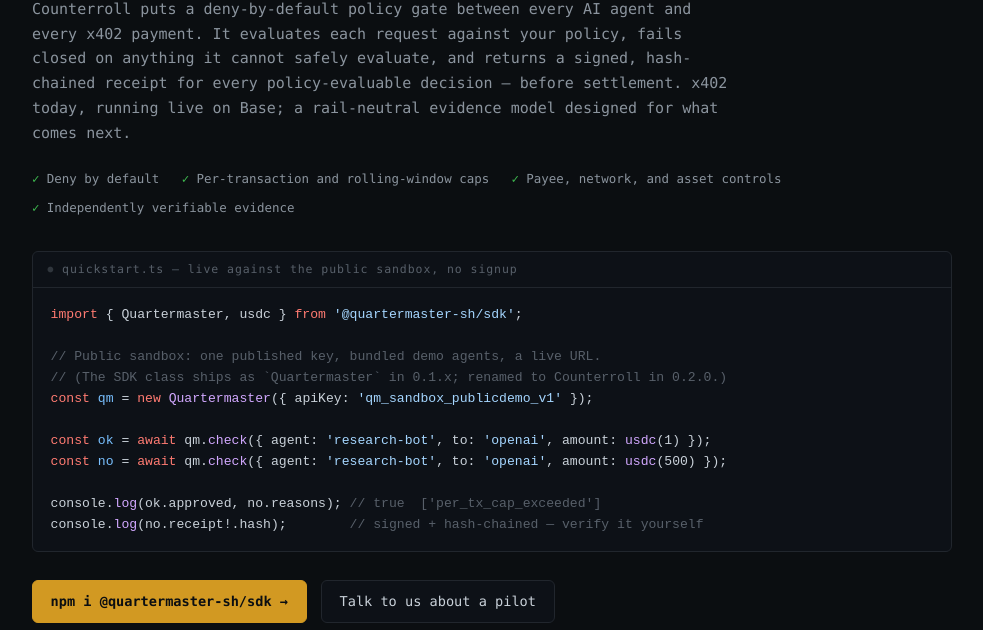
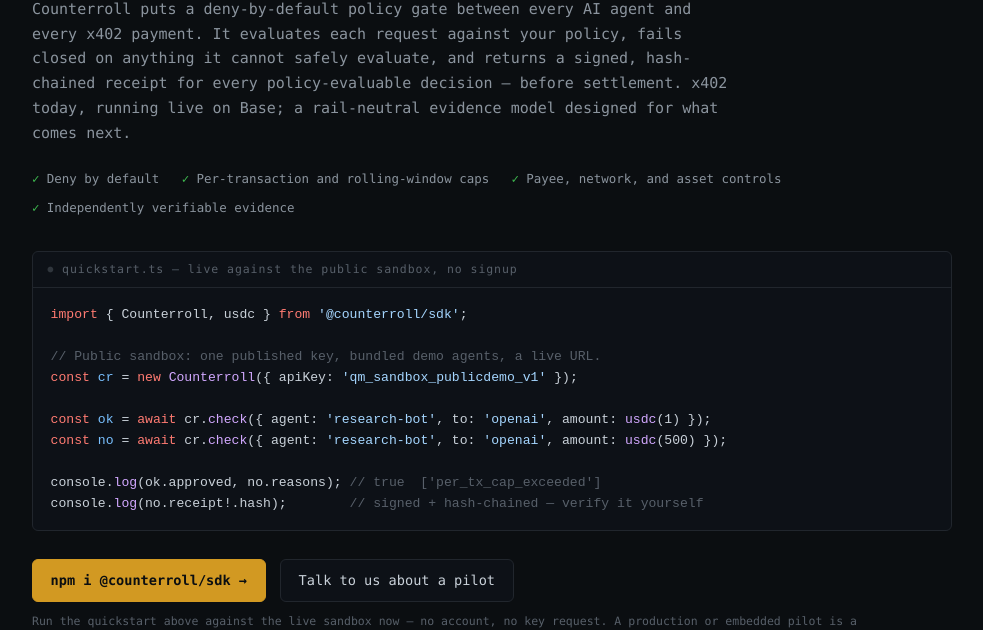
Before and after one commit to Counterroll/site, a plain HTML site: page index.html in a window 1280 px wide. Shown: the part 302-932 px from the top of the page, without its empty margins (148-1131 px from the left). Drawn offline with Linux system fonts and the light colour scheme.

Commit message:
Sync Counterroll SDK quickstart

```diff
--- a/index.html
+++ b/index.html
@@ -263,21 +263,20 @@
 
     <div class="term">
       <div class="term-bar">quickstart.ts — live against the public sandbox, no signup</div>
-      <pre><span class="tok-kw">import</span> { Quartermaster, usdc } <span class="tok-kw">from</span> <span class="tok-str">'@quartermaster-sh/sdk'</span>;
+      <pre><span class="tok-kw">import</span> { Counterroll, usdc } <span class="tok-kw">from</span> <span class="tok-str">'@counterroll/sdk'</span>;
 
 <span class="tok-cm">// Public sandbox: one published key, bundled demo agents, a live URL.</span>
-<span class="tok-cm">// (The SDK class ships as `Quartermaster` in 0.1.x; renamed to Counterroll in 0.2.0.)</span>
-<span class="tok-kw">const</span> <span class="tok-const">qm</span> = <span class="tok-kw">new</span> <span class="tok-fn">Quartermaster</span>({ apiKey: <span class="tok-str">'qm_sandbox_publicdemo_v1'</span> });
+<span class="tok-kw">const</span> <span class="tok-const">cr</span> = <span class="tok-kw">new</span> <span class="tok-fn">Counterroll</span>({ apiKey: <span class="tok-str">'qm_sandbox_publicdemo_v1'</span> });
 
-<span class="tok-kw">const</span> <span class="tok-const">ok</span> = <span class="tok-kw">await</span> qm.<span class="tok-fn">check</span>({ agent: <span class="tok-str">'research-bot'</span>, to: <span class="tok-str">'openai'</span>, amount: <span class="tok-fn">usdc</span>(1) });
-<span class="tok-kw">const</span> <span class="tok-const">no</span> = <span class="tok-kw">await</span> qm.<span class="tok-fn">check</span>({ agent: <span class="tok-str">'research-bot'</span>, to: <span class="tok-str">'openai'</span>, amount: <span class="tok-fn">usdc</span>(500) });
+<span class="tok-kw">const</span> <span class="tok-const">ok</span> = <span class="tok-kw">await</span> cr.<span class="tok-fn">check</span>({ agent: <span class="tok-str">'research-bot'</span>, to: <span class="tok-str">'openai'</span>, amount: <span class="tok-fn">usdc</span>(1) });
+<span class="tok-kw">const</span> <span class="tok-const">no</span> = <span class="tok-kw">await</span> cr.<span class="tok-fn">check</span>({ agent: <span class="tok-str">'research-bot'</span>, to: <span class="tok-str">'openai'</span>, amount: <span class="tok-fn">usdc</span>(500) });
 
 console.<span class="tok-fn">log</span>(ok.approved, no.reasons); <span class="tok-cm">// true  ['per_tx_cap_exceeded']</span>
 console.<span class="tok-fn">log</span>(no.receipt!.hash);        <span class="tok-cm">// signed + hash-chained — verify it yourself</span></pre>
     </div>
 
     <div class="cta-row">
-      <a class="btn primary" href="https://www.npmjs.com/package/@quartermaster-sh/sdk">npm i @quartermaster-sh/sdk →</a>
+      <a class="btn primary" href="https://www.npmjs.com/package/@counterroll/sdk">npm i @counterroll/sdk →</a>
       <a class="btn" href="mailto:hello@counterroll.dev?subject=Counterroll%20production%20or%20embedded%20partner&amp;body=Company%3A%0AMotion%3A%20production%20design%20partner%20%2F%20embedded%20governance%20partner%0AWhat%20can%20your%20agent%20or%20platform%20pay%20for%20or%20govern%3F%3A%0APayment%20rail%20or%20facilitator%3A%0AFirst%20policy%20you%20need%20enforced%3A%0ATarget%20production%20date%3A">Talk to us about a pilot</a>
     </div>
     <div class="cta-hint">Run the quickstart above against the live sandbox now — no account, no key request. A production or embedded pilot is a conversation, not a gate.</div>
@@ -454,7 +453,7 @@
         <div class="pilot-step"><b>3 · Architecture</b>Can the control remain useful if you change wallets, facilitators, or settlement infrastructure?</div>
       </div>
       <div class="cta-row">
-        <a class="btn primary" href="https://www.npmjs.com/package/@quartermaster-sh/sdk">Start with the public SDK →</a>
+        <a class="btn primary" href="https://www.npmjs.com/package/@counterroll/sdk">Start with the public SDK →</a>
         <a class="btn" href="mailto:hello@counterroll.dev?subject=Counterroll%20production%20or%20embedded%20partner&amp;body=Company%3A%0AMotion%3A%20production%20design%20partner%20%2F%20embedded%20governance%20partner%0AWhat%20can%20your%20agent%20or%20platform%20pay%20for%20or%20govern%3F%3A%0APayment%20rail%20or%20facilitator%3A%0AFirst%20policy%20you%20need%20enforced%3A%0ATarget%20production%20date%3A">Request a partner fit review</a>
       </div>
       <div class="cta-hint">The email opens with five useful prompts, including the partner motion. No generic “tell us more” form and no invented urgency.</div>
@@ -535,8 +534,8 @@
   <footer>
     <div class="seq-label">seq <b>007</b> · START WITH ONE PAYMENT FLOW</div>
     <div class="foot-grid">
-      <div class="cell"><span>install</span><code class="install">npm i @quartermaster-sh/sdk</code></div>
-      <div class="cell"><span>package</span><a href="https://www.npmjs.com/package/@quartermaster-sh/sdk">@quartermaster-sh/sdk</a></div>
+      <div class="cell"><span>install</span><code class="install">npm i @counterroll/sdk</code></div>
+      <div class="cell"><span>package</span><a href="https://www.npmjs.com/package/@counterroll/sdk">@counterroll/sdk</a></div>
       <div class="cell"><span>partner</span><a href="mailto:hello@counterroll.dev?subject=Counterroll%20production%20or%20embedded%20partner&amp;body=Company%3A%0AMotion%3A%20production%20design%20partner%20%2F%20embedded%20governance%20partner%0AWhat%20can%20your%20agent%20or%20platform%20pay%20for%20or%20govern%3F%3A%0APayment%20rail%20or%20facilitator%3A%0AFirst%20policy%20you%20need%20enforced%3A%0ATarget%20production%20date%3A">request partner fit review</a></div>
       <div class="cell"><span>contact</span><a href="mailto:hello@counterroll.dev">hello@counterroll.dev</a></div>
     </div>
```
